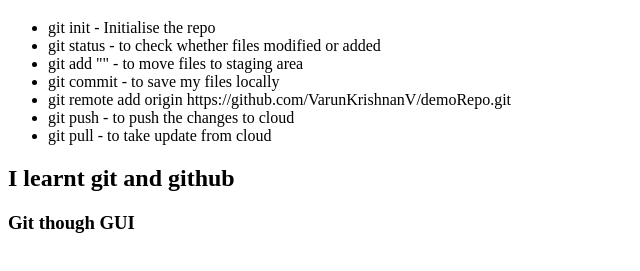
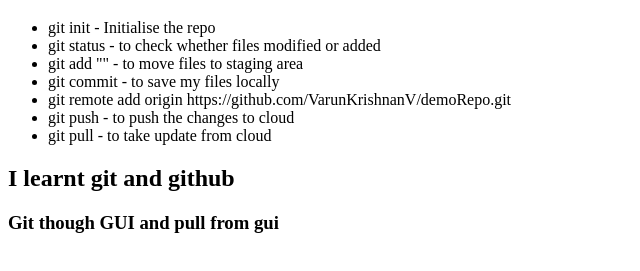
Before and after one commit to VarunKrishnanV/demoRepo, a plain HTML site: page index.html in a window 1280 px wide. Shown: the part 61-332 px from the top of the page, without its empty margins (0-640 px from the left). Drawn offline with Linux system fonts and the light colour scheme.

Commit message:
Update index.html

```diff
--- a/index.html
+++ b/index.html
@@ -21,7 +21,7 @@
 
   <h2>I learnt git and github</h2>
 
-  <h3>Git though GUI</h3>
+  <h3>Git though GUI and pull from gui</h3>
 </body>
 
 </html>
```
